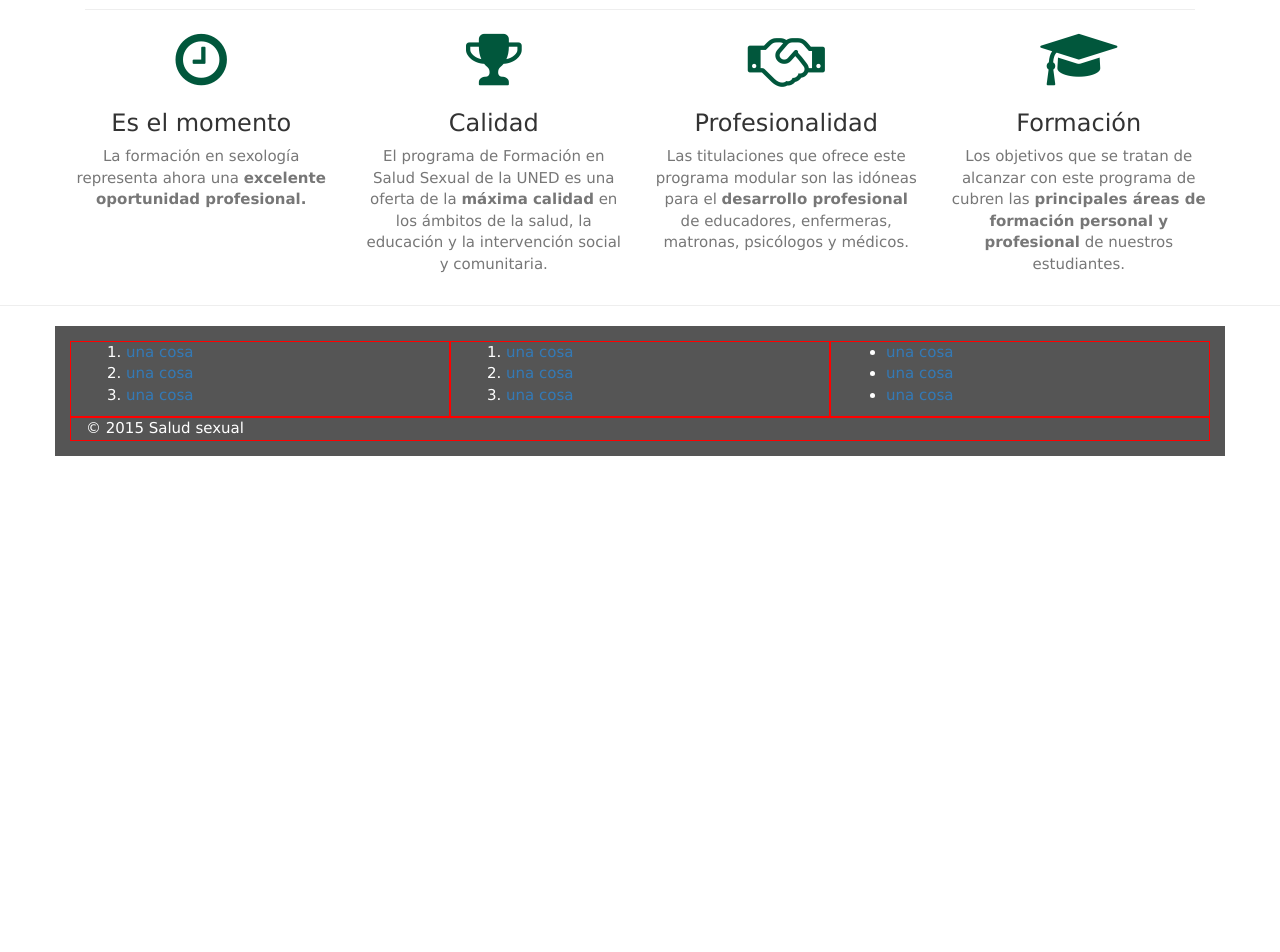
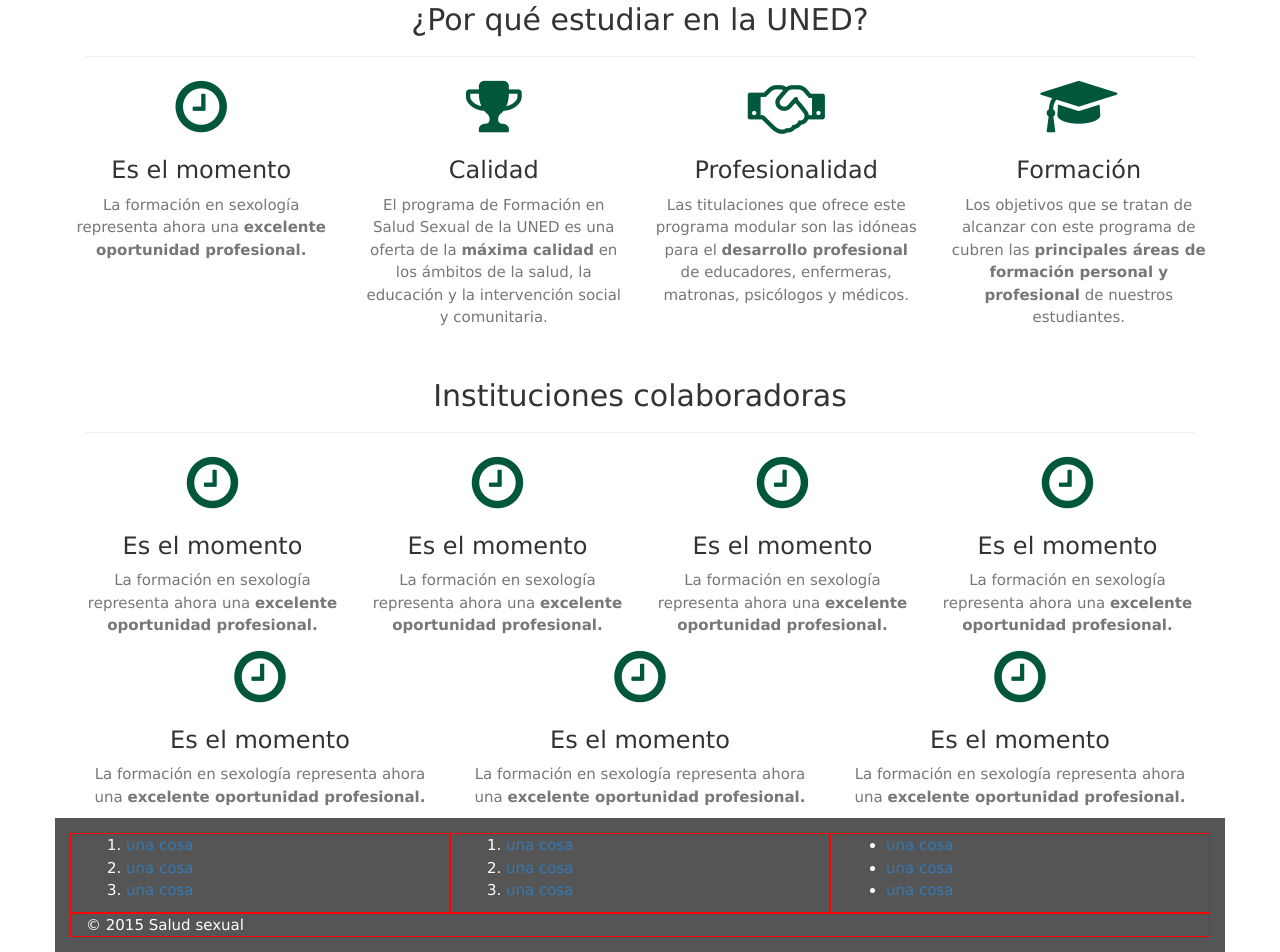
Before and after one commit to GCebria/PruebasUNED, a plain HTML site: page Index.html in a window 1280 px wide. Shown: the part 1045-1997 px from the top of the page. Before the commit the page ends 1501 px from the top, so only its background shows below. Drawn offline with Linux system fonts and the light colour scheme.

Commit message:
plantilla index

```diff
--- a/Index.html
+++ b/Index.html
@@ -142,9 +142,11 @@
                     (Educación para la salud sexual. Promoción de la salud sexual, Sexología clínica),
                     ofreciéndoles un completo programa de formación teórico-práctico</p>
                   </div>
+                  <div class="col-md-12 row-m-t"></div>
                   <div class="col-md-12">
-                    <a href="#" class="btn btn-success btn-xl" data-sr-id="6">Inscríbete!</a>
+                    <a href="#" class="btn btn-success btn-xl " data-sr-id="6">Inscríbete!</a>
                   </div>
+                  <div class="col-md-12 row-m-t"></div>
               </div>
 
         </div>
@@ -202,14 +204,14 @@
           <hr class="primary">
           </div>
            <div class="row">
-            <div class="col-lg-3 col-md-6 text-center">
+            <div class="col-lg-3 col-xs-6 text-center">
                 <div class="service-box">
                     <i class="fa fa-4x fa-clock-o text-uned sr-icons"></i>
                     <h3>Es el momento</h3>
                     <p class="text-muted">La formación en sexología representa ahora una <b>excelente oportunidad profesional.</b></p>
                 </div>
             </div>
-            <div class="col-lg-3 col-md-6 text-center">
+            <div class="col-lg-3 col-xs-6 text-center">
                 <div class="service-box">
                     <i class="fa fa-4x fa-trophy text-uned sr-icons"></i>
                     <h3>Calidad </h3>
@@ -217,7 +219,7 @@
               los ámbitos de la salud, la educación y la intervención social y comunitaria.</p>
                 </div>
             </div>
-            <div class="col-lg-3 col-md-6 text-center">
+            <div class="col-lg-3 col-xs-6 text-center">
                 <div class="service-box">
                     <i class="fa fa-4x fa-handshake-o text-uned sr-icons"></i>
                     <h3>Profesionalidad </h3>
@@ -225,7 +227,7 @@
                de educadores, enfermeras, matronas, psicólogos y médicos.</p>
                 </div>
             </div>
-            <div class="col-lg-3 col-md-6 text-center">
+            <div class="col-lg-3 col-xs-6 text-center">
                 <div class="service-box">
                     <i class="fa fa-4x fa-graduation-cap text-uned sr-icons"></i>
                     <h3>Formación </h3>
@@ -234,23 +236,90 @@
             </div>
         </div>
 
+      </div>
+    </div>
+  </div>
+</div>
 
-          <section id="comoSon">
+
+
 <div class="container">
-                  <div class="row">
+   <div class="row row-m-t">
+       <div class="content">
+        <div class="col-xs-12 col-md-12 text-center ">
+          <div class="col-lg-12 text-center">
+           <h2 class="section-heading">Instituciones colaboradoras</h2>
+           <hr class="primary">
+               <div class="row" id="PARTICIPACION">
+
+                 <div class="col-lg-3 col-xs-6 text-center">
+                  <div class="service-box">
+                    <i class="fa fa-4x fa-clock-o text-uned sr-icons"></i>
+                    <h3>Es el momento</h3>
+                    <p class="text-muted">La formación en sexología representa ahora una <b>excelente oportunidad profesional.</b></p>
+                  </div>
+                 </div>
+
+                 <div class="col-lg-3 col-xs-6 text-center">
+                  <div class="service-box">
+                    <i class="fa fa-4x fa-clock-o text-uned sr-icons"></i>
+                    <h3>Es el momento</h3>
+                    <p class="text-muted">La formación en sexología representa ahora una <b>excelente oportunidad profesional.</b></p>
+                  </div>
+                 </div>
+
+                 <div class="col-lg-3 col-xs-6 text-center">
+                  <div class="service-box">
+                    <i class="fa fa-4x fa-clock-o text-uned sr-icons"></i>
+                    <h3>Es el momento</h3>
+                    <p class="text-muted">La formación en sexología representa ahora una <b>excelente oportunidad profesional.</b></p>
+                  </div>
+                 </div>
+
+                 <div class="col-lg-3 col-xs-6 text-center">
+                  <div class="service-box">
+                    <i class="fa fa-4x fa-clock-o text-uned sr-icons"></i>
+                    <h3>Es el momento</h3>
+                    <p class="text-muted">La formación en sexología representa ahora una <b>excelente oportunidad profesional.</b></p>
+                  </div>
+                 </div>
 
               </div>
+
+              <div class="row" id="COLABORACION">
+
+                 <div class="col-lg-4 col-md-12 text-center">
+                  <div class="service-box">
+                    <i class="fa fa-4x fa-clock-o text-uned sr-icons"></i>
+                    <h3>Es el momento</h3>
+                    <p class="text-muted">La formación en sexología representa ahora una <b>excelente oportunidad profesional.</b></p>
                   </div>
-              <div class="container">
+                 </div>
 
+                 <div class="col-lg-4 col-md-12 text-center">
+                  <div class="service-box">
+                    <i class="fa fa-4x fa-clock-o text-uned sr-icons"></i>
+                    <h3>Es el momento</h3>
+                    <p class="text-muted">La formación en sexología representa ahora una <b>excelente oportunidad profesional.</b></p>
                   </div>
-          </section>
+                 </div>
+
+                 <div class="col-lg-4 col-md-12 text-center">
+                  <div class="service-box">
+                    <i class="fa fa-4x fa-clock-o text-uned sr-icons"></i>
+                    <h3>Es el momento</h3>
+                    <p class="text-muted">La formación en sexología representa ahora una <b>excelente oportunidad profesional.</b></p>
+                  </div>
+                 </div>
+
 
               </div>
           </div>
         </div>
       </div>
-<hr>
+    </div>
+</div>
+
 
 <!--FOOTER-->
 <footer class="container">
--- a/assets/css/custom.css
+++ b/assets/css/custom.css
@@ -1,3 +1,9 @@
+html, body {
+    font-family: Verdana,sans-serif;
+    font-size: 15px;
+    line-height: 1.5;
+  }
+
 /* Remove the navbar's default margin-bottom and rounded borders */
 .navbar {
   margin-bottom: 0;
@@ -28,6 +34,12 @@ footer {
     padding: 15px;
   }
   .row.content {height:auto;}
+
+  .boxshadow{
+    margin-left: 2px;
+    margin-right: 1px;
+
+  }
 }
 
 /*LABELS*/
@@ -80,10 +92,6 @@ labels.less:9
   margin-top : 80px
 }
 
-body {
-  font-family: "Verdana";
-  font-size: 150%;
-}
 
 .carousel-inner > .item > img {
   width:640px;
@@ -194,6 +202,8 @@ body{
     padding: 10px;
     background: #F7F7F7;
 }
+
+
 
 .boxshadow::after , .boxshadow:after{
   content:"";
```
Lines whose indentation alone changed are shown as unchanged.
